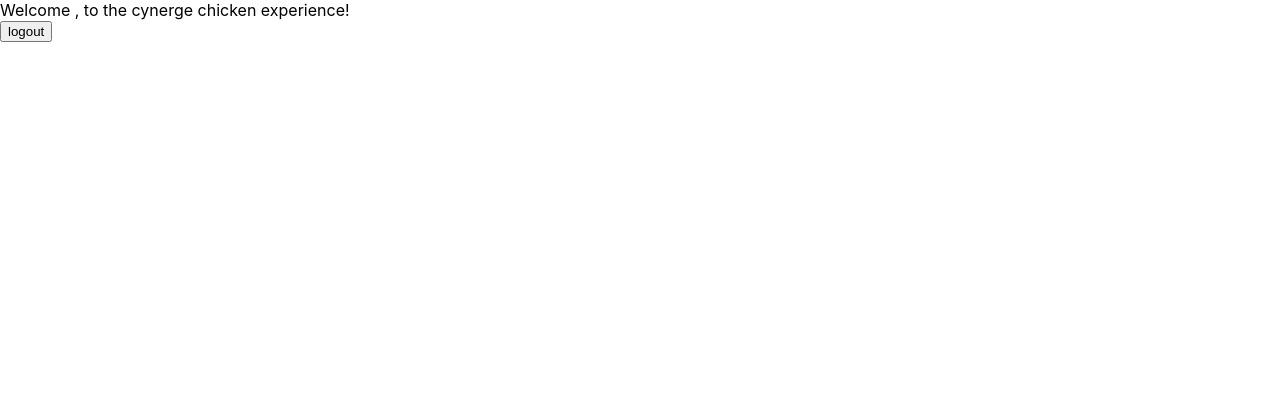
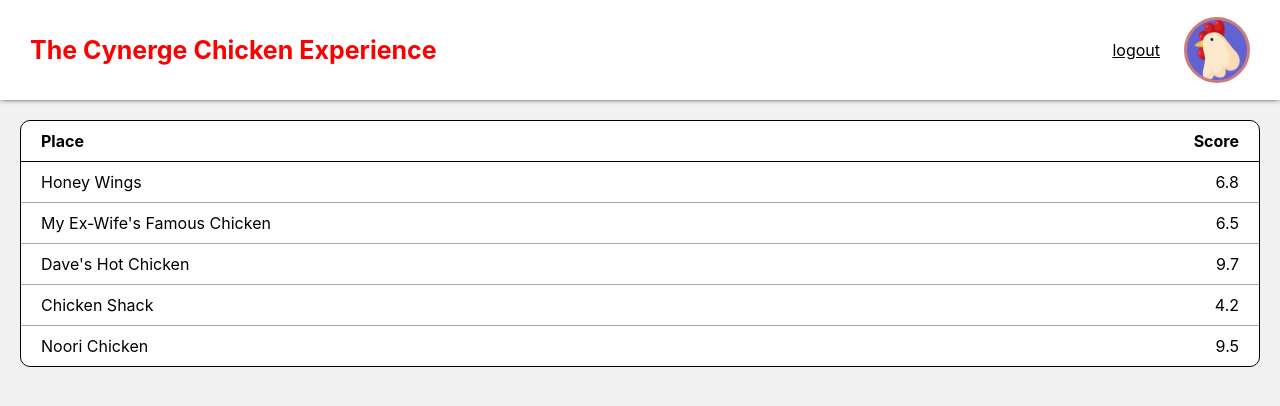
Before and after one commit to briandavidson/chicken-gang, a React (Create React App) app: page /dashboard in a window 1280 px wide. Shown: the top 406 px of the page. Built offline with nearby package versions, Linux system fonts and the light colour scheme; no server answers; the database is empty; sample sign-in values are in the browser's storage.

Commit message:
added navbar and first draft of chicken places list

```diff
--- a/src/App.scss
+++ b/src/App.scss
@@ -1,3 +1,6 @@
+body {
+  background: #f1f1f1;
+}
 .App {
   text-align: center;
 }
--- a/src/dashboard/Dashboard.jsx
+++ b/src/dashboard/Dashboard.jsx
@@ -1,9 +1,32 @@
 import React from "react";
 import AuthContext from '../store/auth-context'
+import NavbarComponent from '../navbar/Navbar'
 import './Dashboard.scss';
 
 const DashboardPage = () => {
+  const [chickenPlaces, setChickenPlaces] = React.useState([])
   const authCtx = React.useContext(AuthContext)
+
+  React.useEffect(() => {
+    setChickenPlaces((prev) => {
+      return [{
+        name: 'Honey Wings',
+        score: 6.8
+      }, {
+        name: `My Ex-Wife's Famous Chicken`,
+        score: 6.5
+      }, {
+        name: `Dave's Hot Chicken`,
+        score: 9.7
+      }, {
+        name: `Chicken Shack`,
+        score: 4.2
+      }, {
+        name: `Noori Chicken`,
+        score: 9.5
+      }]
+    })
+  }, [])
 
   const logout = () => {
     authCtx.logout()
@@ -11,10 +34,23 @@ const DashboardPage = () => {
 
   return (
     <>
+      <NavbarComponent/>
       <div className="dashboard">
-        Welcome {authCtx.user?.email}, to the cynerge chicken experience!
+        <div className="chicken-places-list">
+          <div className="column-headers">
+            <span>Place</span>
+            <span>Score</span>
+          </div>
+          <div className="chicken-places">
+            {chickenPlaces.map((place, i) => (
+              <div className="chicken-place" key={i}>
+                <span>{place.name}</span>
+                <span>{place.score}</span>
+              </div>
+            ))}
+          </div>
+        </div>
       </div>
-      <button onClick={() => logout()}>logout</button>
     </>
   );
 };
--- a/src/dashboard/Dashboard.scss
+++ b/src/dashboard/Dashboard.scss
@@ -0,0 +1,33 @@
+.dashboard {
+  background: #f1f1f1;
+  position: absolute;
+  width: 100%;
+  .chicken-places-list {
+    margin: 20px;
+    border-radius: 10px;
+    background: white;
+    border: 1px solid black;
+    .column-headers {
+      display: flex;
+      justify-content: space-between;
+      border-bottom: 1px solid black;
+      span {
+        font-weight: bold;
+        margin: 10px 20px;
+      }
+    }
+    .chicken-places {
+      .chicken-place {
+        border-bottom: 1px solid darkgray;
+        display: flex;
+        justify-content: space-between;
+        span {
+          margin: 10px 20px;
+        }
+        &:last-child {
+          border-bottom: none;
+        }
+      }
+    }
+  }
+}
--- /dev/null
+++ b/src/navbar/Navbar.jsx
@@ -0,0 +1,24 @@
+import React from "react";
+import AuthContext from '../store/auth-context'
+import Avatar from '../assets/images/avatar.png';
+import './Navbar.scss';
+
+const NavbarComponent = () => {
+  const authCtx = React.useContext(AuthContext)
+
+  const logout = () => {
+    authCtx.logout()
+  }
+
+  return (
+    <>
+      <div className="navbar">
+        <span className="navbar-text">The Cynerge Chicken Experience</span>
+        <img src={Avatar} alt="" className="avatar-image" />
+        <span className="logout-button" onClick={() => logout()}>logout</span>
+      </div>
+    </>
+  );
+};
+
+export default NavbarComponent;
--- /dev/null
+++ b/src/navbar/Navbar.scss
@@ -0,0 +1,31 @@
+.navbar {
+  width: 100%;
+  height: 100px;
+  background: white;
+  box-shadow: 0px 0px 5px -1px;
+  display: flex;
+  align-items: center;
+  position: relative;
+  z-index: 1;
+  .avatar-image {
+    height: 60px;
+    background: #6362d3;
+    border-radius: 100%;
+    border: 3px solid #cb7c7d;
+    position: absolute;
+    right: 30px;
+  }
+  .logout-button {
+    text-decoration: underline;
+    position: absolute;
+    right: 120px;
+    cursor: pointer;
+  }
+  .navbar-text {
+    color: red;
+    position: absolute;
+    left: 30px;
+    font-weight: bold;
+    font-size: 25px;
+  }
+}
```
Also changed, not shown: src/assets/images/avatar.png (added).
